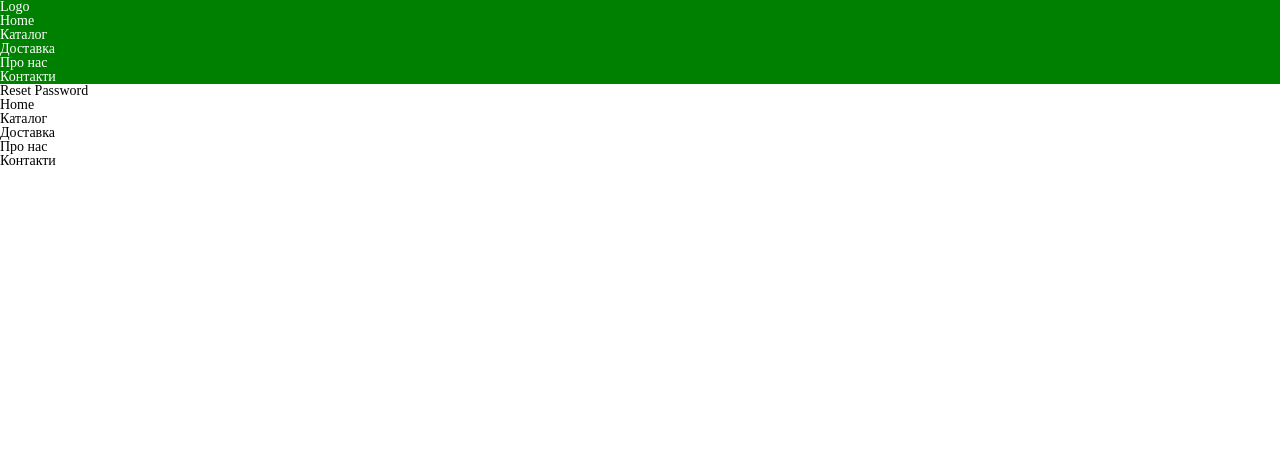
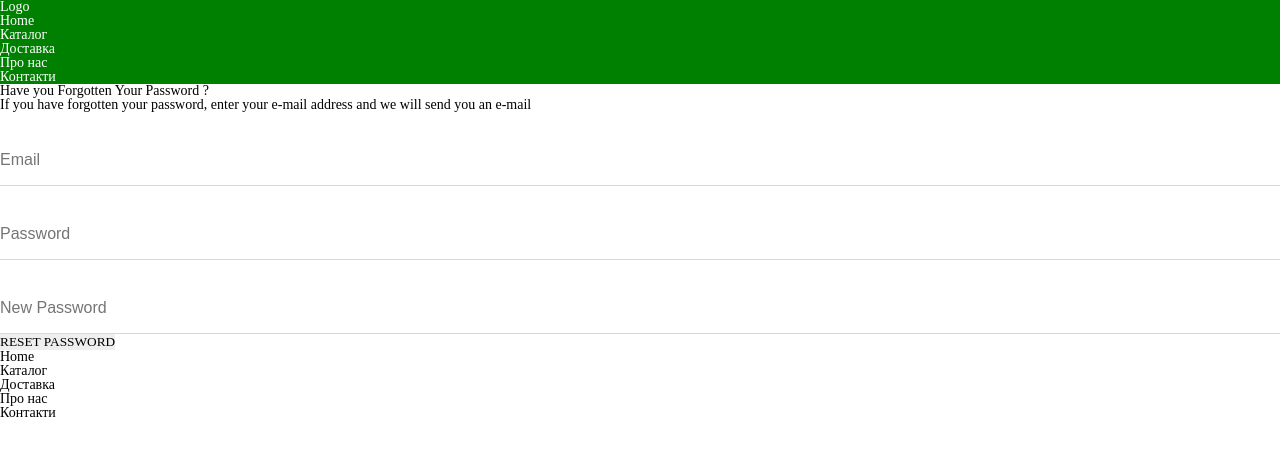
Before and after one commit to buzarig/Final-Project-2, a React (Vite) app in the folder client/: page /resetPassword in a window 1280 px wide. Shown: the top 456 px of the page. Built offline with nearby package versions, Linux system fonts and the light colour scheme.

Commit message:
added page resetPassword

```diff
--- a/client/src/pages/ResetPassword.jsx
+++ b/client/src/pages/ResetPassword.jsx
@@ -1,6 +1,112 @@
-import React from "react";
+import React, { useState } from "react";
+import { Controller, useForm } from "react-hook-form";
+import axios from "axios";
 
 function ResetPassword() {
-  return <h2>Reset Password</h2>;
+  const { control, handleSubmit, formState } = useForm();
+  const { errors } = formState;
+  // eslint-disable-next-line no-unused-vars
+  const [resetSuccessful, setResetSuccessful] = useState(false);
+  // eslint-disable-next-line no-unused-vars
+  const [updatedCustomer, setUpdatedCustomer] = useState(null);
+
+  const onSubmit = async (data) => {
+    try {
+      const { newPassword } = data;
+
+      const passwords = {
+        password: data.password,
+        newPassword
+      };
+
+      const response = await axios.put(
+        "http://localhost:4000/api/customers/password",
+        passwords
+      );
+
+      if (response.status === 200) {
+        const updatedCustomerData = response.data;
+        setUpdatedCustomer(updatedCustomerData);
+        setResetSuccessful(true);
+      } else {
+        throw new Error("Password reset failed");
+      }
+    } catch (error) {
+      // eslint-disable-next-line no-console
+      console.error("Error:", error);
+    }
+  };
+
+  return (
+    <div className="wrapper_resetPass">
+      <div className="container_resetPass">
+        <h4 className="tittle_pass">Have you Forgotten Your Password ?</h4>
+        <p>
+          If you have forgotten your password, enter your e-mail address and we
+          will send you an e-mail
+        </p>
+        <form onSubmit={handleSubmit(onSubmit)}>
+          <div>
+            <Controller
+              name="email"
+              control={control}
+              defaultValue=""
+              render={({ field }) => (
+                <input
+                  className="input"
+                  type="email"
+                  placeholder="Email"
+                  id="email"
+                  {...field}
+                  required
+                />
+              )}
+            />
+            {errors.email && <p>Email is required</p>}
+          </div>
+          <div>
+            <Controller
+              name="password"
+              control={control}
+              defaultValue=""
+              render={({ field }) => (
+                <input
+                  className="input"
+                  type="password"
+                  placeholder="Password"
+                  id="password"
+                  {...field}
+                  required
+                />
+              )}
+            />
+            {errors.password && <p>Password is required</p>}
+          </div>
+          <div>
+            <Controller
+              name="newPassword"
+              control={control}
+              defaultValue=""
+              render={({ field }) => (
+                <input
+                  className="input"
+                  type="password"
+                  placeholder="New Password"
+                  id="newPassword"
+                  {...field}
+                  required
+                />
+              )}
+            />
+            {errors.password && <p>Password is required</p>}
+          </div>
+          <button className="submit" type="submit">
+            RESET PASSWORD
+          </button>
+        </form>
+      </div>
+    </div>
+  );
 }
+
 export default ResetPassword;
```
Also changed, not shown: client/src/styles/style.scss (line endings or trailing spaces).
